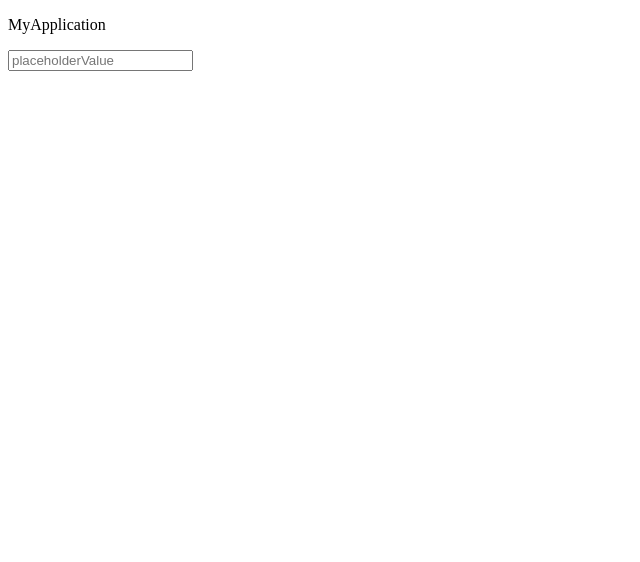
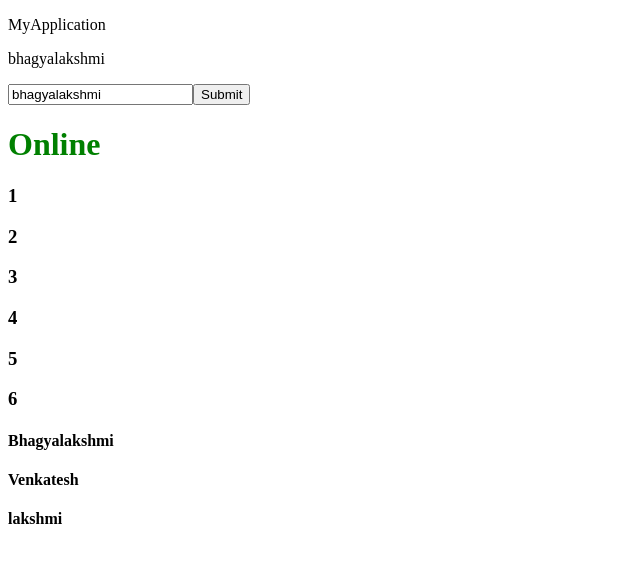
Before and after one commit to Bhagyalakshmiinala/AngularProject, an Angular app in the folder MyApplication/: page / in a window 1280 px wide. Shown: the top 562 px of the page, without its empty margins (0-640 px from the left). Built offline with nearby package versions, Linux system fonts and the light colour scheme.

Commit message:
ngfor implementation

```diff
--- a/MyApplication/src/app/app.component.css
+++ b/MyApplication/src/app/app.component.css
@@ -0,0 +1,6 @@
+.OnlineStatus {
+    color:green;
+}
+.OfflineStatus {
+    color:red;
+}
--- a/MyApplication/src/app/app.component.html
+++ b/MyApplication/src/app/app.component.html
@@ -1,2 +1,14 @@
 <p> {{title}}</p>
-<input placeholder="placeholderValue">
+<p>{{objValue}}</p>
+<input placeholder="placeholderValue" [(ngModel)]="objValue">
+
+<button (click)="onSubmit()">Submit</button>
+
+<h1 class="OnlineStatus">Online</h1>
+<h3 *ngFor="let item of arrlist">
+{{item}}
+</h3>
+
+<h4 *ngFor="let value of arrvalue">
+{{value.name}}
+</h4>
--- a/MyApplication/src/app/app.component.ts
+++ b/MyApplication/src/app/app.component.ts
@@ -1,15 +1,38 @@
 import { Component } from '@angular/core';
 import { RouterOutlet } from '@angular/router';
-
+import { FormsModule } from '@angular/forms';
+import { CommonModule } from '@angular/common';
 @Component({
   selector: 'app-root',
   standalone: true,
-  imports: [RouterOutlet],
+  imports: [RouterOutlet,FormsModule,CommonModule ],
   templateUrl: './app.component.html',
   styleUrl: './app.component.css'
 })
+
 export class AppComponent {
   title = 'MyApplication';
   placeholderValue="Enter";
+  objValue="bhagyalakshmi"
 
+  onSubmit(){
+    console.log(" Enter a value",this.objValue);
+  }
+arrlist =[1,2,3,4,5,6]
+
+arrvalue = [
+  {
+    name : 'Bhagyalakshmi',
+    age : 25
+  },
+  {
+    name : 'Venkatesh',
+    age : 26
+  },
+  {
+    name : 'lakshmi',
+    age : 25
+  }
+
+]
 }
```
Also changed, not shown: 1 other file (tests, documents, lock files or other folders).
